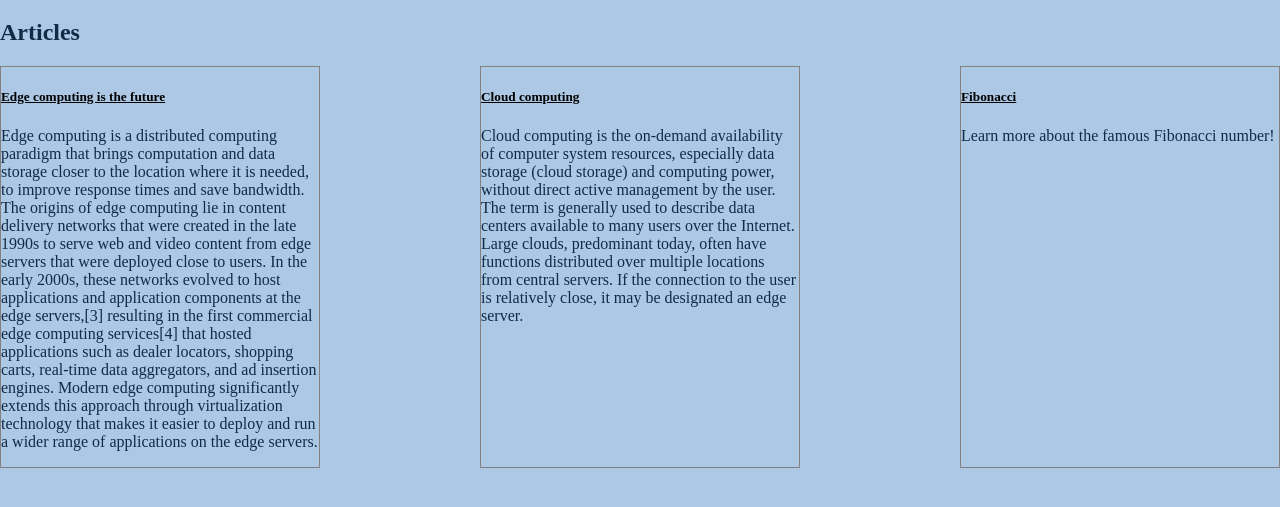
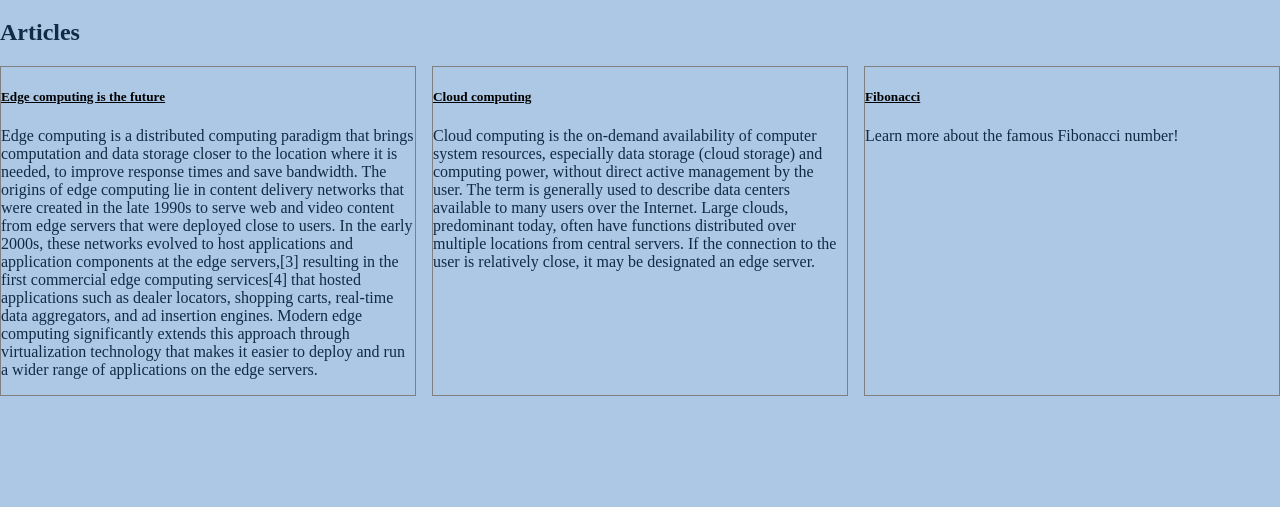
Before and after one commit to mayasaffron/permutive-challenges-challenge-l2-mayasaffron, a plain HTML site: page challenge-l2-mayasaffron-master/challenge-l2-mayasaffron-master/index.html in a window 1280 px wide. Shown: the part 61-568 px from the top of the page. Drawn offline with Linux system fonts and the light colour scheme.

Commit message:
adjusted the column gap size and unit of measure

```diff
--- a/challenge-l2-mayasaffron-master/challenge-l2-mayasaffron-master/style/main.css
+++ b/challenge-l2-mayasaffron-master/challenge-l2-mayasaffron-master/style/main.css
@@ -6,7 +6,7 @@ body {
 }
 .articles {
   display: flex;
-  column-gap: 10em;
+  column-gap: 1em;
 }
 
 .articles #article {
```
